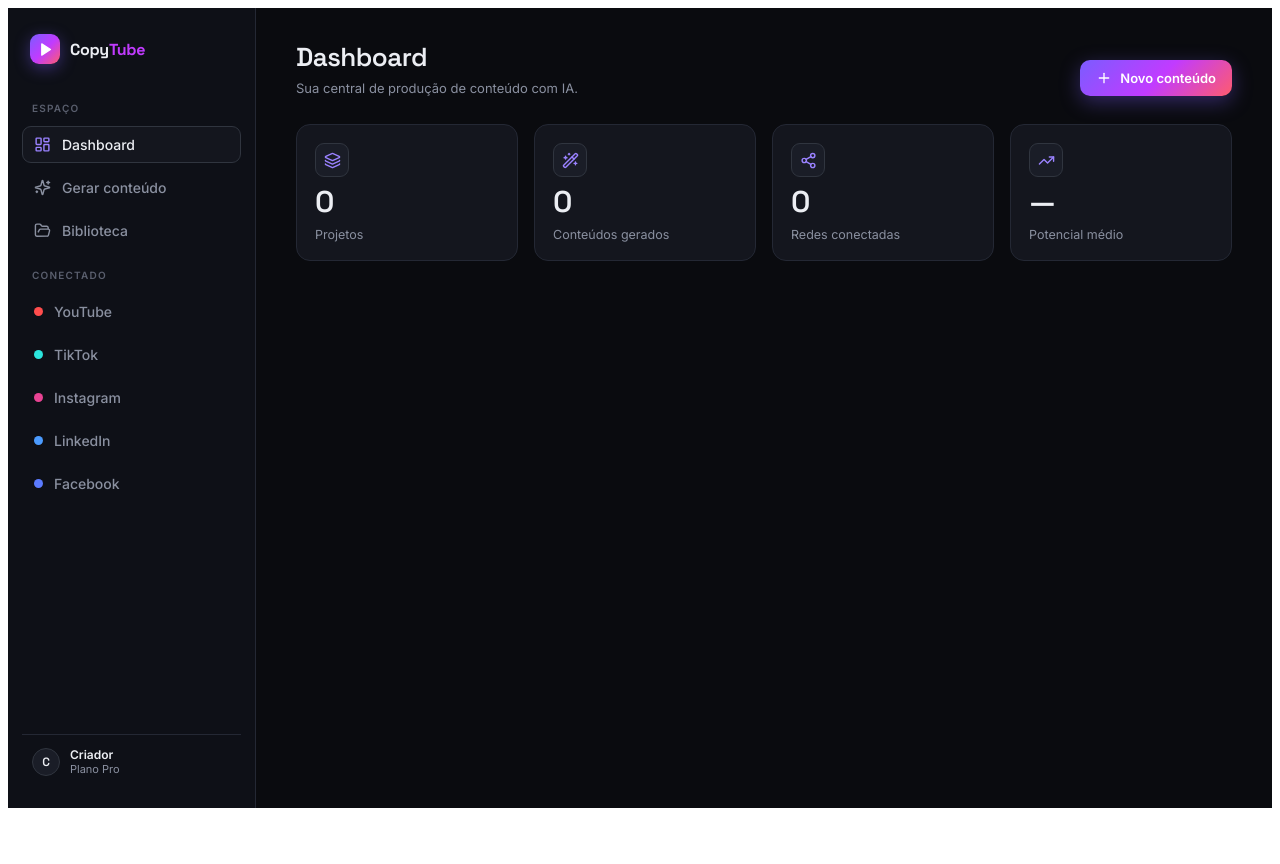
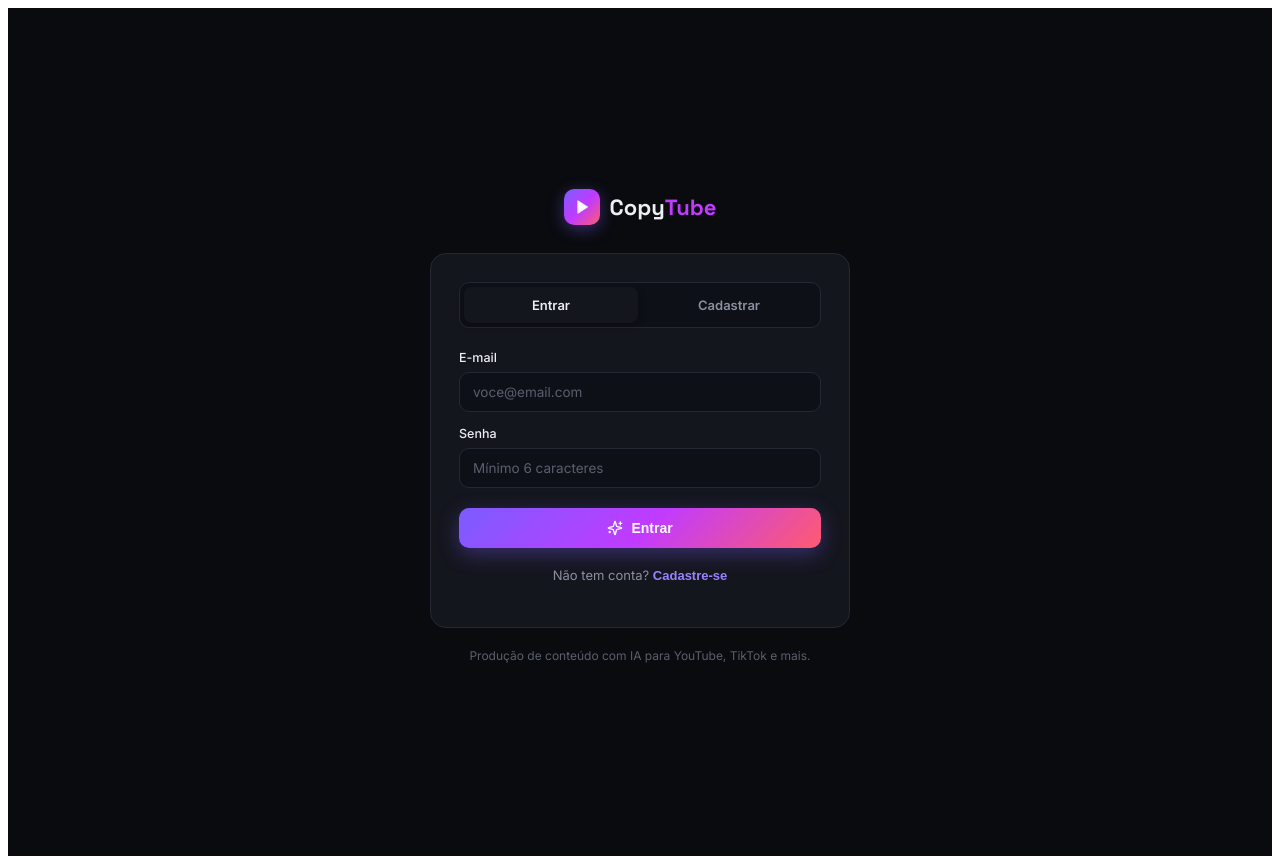
Before and after one commit to abarakus11/copytube, a React (Vite) app: page / in a window 1280 px wide. Before the commit the page ends 816 px from the top, so only its background shows below. Built offline with nearby package versions, Linux system fonts and the light colour scheme.

Commit message:
Atualizacao automatica CopyTube - 2026-06-16 18:05

```diff
--- /dev/null
+++ b/src/App.jsx
@@ -0,0 +1,22 @@
+import { useState } from "react";
+import { getSession, logout } from "./auth.js";
+import AuthPage from "./AuthPage.jsx";
+import CopyTube from "./CopyTube.jsx";
+
+export default function App() {
+  const [session, setSession] = useState(getSession);
+
+  if (!session) {
+    return <AuthPage onAuth={() => setSession(getSession())} />;
+  }
+
+  return (
+    <CopyTube
+      user={session}
+      onLogout={() => {
+        logout();
+        setSession(null);
+      }}
+    />
+  );
+}
--- /dev/null
+++ b/src/AuthPage.jsx
@@ -0,0 +1,142 @@
+import { useState } from "react";
+import { Play, Sparkles, Loader2, AlertTriangle } from "lucide-react";
+import { login, register } from "./auth.js";
+
+const AUTH_STYLE = `
+@import url('https://fonts.googleapis.com/css2?family=Space+Grotesk:wght@400;500;600;700&family=Inter:wght@400;450;500;600&display=swap');
+.ct-auth-root{
+  --bg:#0A0B0F;--surface:#14161E;--border:#242834;--border2:#30353F;
+  --text:#ECEEF3;--muted:#8A90A0;--faint:#5A5F6E;
+  --violet:#7B5CFF;--mag:#C13BFF;--coral:#FF5B6E;--green:#2ed573;
+  --grad:linear-gradient(135deg,#7B5CFF 0%,#C13BFF 52%,#FF5B6E 100%);
+  --disp:'Space Grotesk',sans-serif;--body:'Inter',sans-serif;
+  min-height:100vh;background:var(--bg);color:var(--text);font-family:var(--body);
+  display:grid;place-items:center;padding:24px;
+}
+.ct-auth-root *{box-sizing:border-box}
+.ct-auth-wrap{width:100%;max-width:420px}
+.ct-auth-brand{display:flex;align-items:center;gap:10px;justify-content:center;margin-bottom:28px}
+.ct-auth-mark{width:36px;height:36px;border-radius:10px;background:var(--grad);display:grid;place-items:center;box-shadow:0 4px 16px rgba(123,92,255,.4)}
+.ct-auth-brand b{font-family:var(--disp);font-size:22px;font-weight:700}
+.ct-auth-brand span{color:var(--mag)}
+.ct-auth-card{background:var(--surface);border:1px solid var(--border);border-radius:16px;padding:28px}
+.ct-auth-tabs{display:flex;gap:4px;background:#0E1017;border:1px solid var(--border);border-radius:10px;padding:4px;margin-bottom:22px}
+.ct-auth-tab{flex:1;text-align:center;padding:10px;border-radius:8px;font-size:13px;font-weight:600;color:var(--muted);cursor:pointer;transition:.15s}
+.ct-auth-tab.on{color:var(--text);background:var(--surface);box-shadow:0 2px 8px rgba(0,0,0,.25)}
+.ct-auth-field{display:flex;flex-direction:column;gap:7px;margin-bottom:14px}
+.ct-auth-field label{font-size:12.5px;font-weight:500;color:var(--text)}
+.ct-auth-input{background:#0E1017;border:1px solid var(--border);border-radius:10px;padding:11px 13px;color:var(--text);font-family:var(--body);font-size:13.5px;width:100%;transition:.15s}
+.ct-auth-input:focus{outline:none;border-color:var(--violet);box-shadow:0 0 0 3px rgba(123,92,255,.15)}
+.ct-auth-input::placeholder{color:var(--faint)}
+.ct-auth-btn{width:100%;display:inline-flex;align-items:center;justify-content:center;gap:8px;padding:12px;border-radius:10px;font-weight:600;font-size:14px;cursor:pointer;border:none;background:var(--grad);color:#fff;box-shadow:0 6px 20px rgba(123,92,255,.35);margin-top:6px}
+.ct-auth-btn:disabled{opacity:.55;cursor:not-allowed}
+.ct-auth-err{display:flex;align-items:center;gap:8px;padding:10px 12px;border-radius:10px;background:rgba(255,91,110,.1);border:1px solid rgba(255,91,110,.3);color:#ffb3bc;font-size:13px;margin-bottom:14px}
+.ct-auth-sub{text-align:center;color:var(--muted);font-size:13px;margin-top:18px;line-height:1.5}
+.ct-auth-sub button{background:none;border:none;color:var(--violet2,#9A82FF);font-weight:600;cursor:pointer;padding:0;font-size:13px}
+.ct-auth-hint{text-align:center;color:var(--faint);font-size:12px;margin-top:20px}
+`;
+
+export default function AuthPage({ onAuth }) {
+  const [mode, setMode] = useState("login");
+  const [name, setName] = useState("");
+  const [email, setEmail] = useState("");
+  const [password, setPassword] = useState("");
+  const [confirm, setConfirm] = useState("");
+  const [error, setError] = useState("");
+  const [loading, setLoading] = useState(false);
+
+  const switchMode = (next) => {
+    setMode(next);
+    setError("");
+    setConfirm("");
+  };
+
+  const submit = async (e) => {
+    e.preventDefault();
+    setError("");
+    setLoading(true);
+    try {
+      if (mode === "signup") {
+        if (password !== confirm) throw new Error("As senhas não coincidem");
+        await register({ name, email, password });
+      } else {
+        await login({ email, password });
+      }
+      onAuth();
+    } catch (err) {
+      setError(err.message || "Não foi possível continuar");
+    } finally {
+      setLoading(false);
+    }
+  };
+
+  return (
+    <div className="ct-auth-root">
+      <style>{AUTH_STYLE}</style>
+      <div className="ct-auth-wrap">
+        <div className="ct-auth-brand">
+          <div className="ct-auth-mark"><Play size={16} fill="#fff" /></div>
+          <b>Copy<span>Tube</span></b>
+        </div>
+
+        <div className="ct-auth-card">
+          <div className="ct-auth-tabs">
+            <div className={`ct-auth-tab ${mode === "login" ? "on" : ""}`} onClick={() => switchMode("login")}>
+              Entrar
+            </div>
+            <div className={`ct-auth-tab ${mode === "signup" ? "on" : ""}`} onClick={() => switchMode("signup")}>
+              Cadastrar
+            </div>
+          </div>
+
+          <form onSubmit={submit}>
+            {error && (
+              <div className="ct-auth-err">
+                <AlertTriangle size={15} /> {error}
+              </div>
+            )}
+
+            {mode === "signup" && (
+              <div className="ct-auth-field">
+                <label>Nome</label>
+                <input className="ct-auth-input" value={name} onChange={(e) => setName(e.target.value)} placeholder="Seu nome" required />
+              </div>
+            )}
+
+            <div className="ct-auth-field">
+              <label>E-mail</label>
+              <input className="ct-auth-input" type="email" value={email} onChange={(e) => setEmail(e.target.value)} placeholder="voce@email.com" required />
+            </div>
+
+            <div className="ct-auth-field">
+              <label>Senha</label>
+              <input className="ct-auth-input" type="password" value={password} onChange={(e) => setPassword(e.target.value)} placeholder="Mínimo 6 caracteres" required minLength={6} />
+            </div>
+
+            {mode === "signup" && (
+              <div className="ct-auth-field">
+                <label>Confirmar senha</label>
+                <input className="ct-auth-input" type="password" value={confirm} onChange={(e) => setConfirm(e.target.value)} placeholder="Repita a senha" required minLength={6} />
+              </div>
+            )}
+
+            <button className="ct-auth-btn" type="submit" disabled={loading}>
+              {loading ? <Loader2 size={16} className="ct-spin" style={{ animation: "spin 1s linear infinite" }} /> : <Sparkles size={16} />}
+              {mode === "login" ? "Entrar" : "Criar conta"}
+            </button>
+          </form>
+
+          <p className="ct-auth-sub">
+            {mode === "login" ? (
+              <>Não tem conta? <button type="button" onClick={() => switchMode("signup")}>Cadastre-se</button></>
+            ) : (
+              <>Já tem conta? <button type="button" onClick={() => switchMode("login")}>Fazer login</button></>
+            )}
+          </p>
+        </div>
+
+        <p className="ct-auth-hint">Produção de conteúdo com IA para YouTube, TikTok e mais.</p>
+      </div>
+    </div>
+  );
+}
--- a/src/CopyTube.jsx
+++ b/src/CopyTube.jsx
@@ -3,8 +3,9 @@ import {
   LayoutDashboard, Sparkles, FolderOpen, Play, Hash, FileText, Type,
   Share2, Copy, Download, Trash2, Plus, Loader2, Check, X, Clock,
   Target, Users, Gamepad2, Tag, TrendingUp, MousePointerClick, Radio,
-  ChevronRight, Layers, Wand2, AlertTriangle
+  ChevronRight, Layers, Wand2, AlertTriangle, LogOut
 } from "lucide-react";
+import { projectsKey } from "./auth.js";
 
 /* ------------------------------------------------------------------ */
 /*  Theme                                                             */
@@ -39,7 +40,10 @@ const STYLE = `
 .ct-nav.on{color:var(--text);background:var(--surface);border-color:var(--border2)}
 .ct-nav.on svg{color:var(--violet2)}
 .ct-side-foot{margin-top:auto;padding:12px 10px;border-top:1px solid var(--border);display:flex;align-items:center;gap:10px;color:var(--muted);font-size:12px}
-.ct-avatar{width:28px;height:28px;border-radius:50%;background:var(--surface2);border:1px solid var(--border2);display:grid;place-items:center;font-family:var(--disp);font-weight:600;color:var(--text)}
+.ct-avatar{width:28px;height:28px;border-radius:50%;background:var(--surface2);border:1px solid var(--border2);display:grid;place-items:center;font-family:var(--disp);font-weight:600;color:var(--text);flex-shrink:0}
+.ct-usermeta{flex:1;min-width:0}
+.ct-usermeta b{display:block;color:var(--text);font-weight:600;font-size:12.5px}
+.ct-usermeta small{display:block;color:var(--muted);font-size:11px;overflow:hidden;text-overflow:ellipsis;white-space:nowrap}
 
 /* main */
 .ct-main{padding:32px 40px 60px;max-width:1180px;width:100%}
@@ -160,11 +164,10 @@ const PLATFORMS = [
   { id: "facebook", label: "Facebook", color: "#5B7BFF" },
 ];
 const PLAT = Object.fromEntries(PLATFORMS.map((p) => [p.id, p]));
-const STORAGE_KEY = "copytube-projects";
 
-function loadProjects() {
+function loadProjects(userId) {
   try {
-    const raw = localStorage.getItem(STORAGE_KEY);
+    const raw = localStorage.getItem(projectsKey(userId));
     return raw ? JSON.parse(raw) : [];
   } catch {
     return [];
@@ -482,16 +485,16 @@ function download(name, text) {
 /* ------------------------------------------------------------------ */
 /*  App                                                               */
 /* ------------------------------------------------------------------ */
-export default function CopyTube() {
+export default function CopyTube({ user, onLogout }) {
   const [view, setView] = useState("dashboard");
-  const [projects, setProjects] = useState(loadProjects);
+  const [projects, setProjects] = useState(() => loadProjects(user.id));
   const [activeId, setActiveId] = useState(null);
   const [toast, setToast] = useState("");
   const toastT = useRef(null);
 
   useEffect(() => {
-    localStorage.setItem(STORAGE_KEY, JSON.stringify(projects));
-  }, [projects]);
+    localStorage.setItem(projectsKey(user.id), JSON.stringify(projects));
+  }, [projects, user.id]);
 
   const ping = (msg) => {
     setToast(msg);
@@ -544,8 +547,14 @@ export default function CopyTube() {
             </div>
           ))}
           <div className="ct-side-foot">
-            <div className="ct-avatar">C</div>
-            <div><div style={{ color: "var(--text)", fontWeight: 600 }}>Criador</div><div style={{ fontSize: 11 }}>Plano Pro</div></div>
+            <div className="ct-avatar">{(user.name || "C").charAt(0).toUpperCase()}</div>
+            <div className="ct-usermeta">
+              <b>{user.name}</b>
+              <small>{user.email}</small>
+            </div>
+            <button className="ct-icobtn" type="button" onClick={onLogout} title="Sair">
+              <LogOut size={15} />
+            </button>
           </div>
         </aside>
 
@@ -554,6 +563,7 @@ export default function CopyTube() {
           {view === "dashboard" && <Dashboard stats={stats} onNew={() => setView("generator")} />}
           {view === "generator" && (
             <Generator
+              ping={ping}
               onDone={(proj) => {
                 setProjects((ps) => [proj, ...ps]);
                 setActiveId(proj.id);
@@ -600,7 +610,7 @@ function Dashboard({ stats, onNew }) {
 }
 
 /* ----------------------------- Generator --------------------------- */
-function Generator({ onDone }) {
+function Generator({ onDone, ping }) {
   const [f, setF] = useState({
     titulo: "",
     tema: "",
--- /dev/null
+++ b/src/auth.js
@@ -0,0 +1,72 @@
+const USERS_KEY = "copytube-users";
+const SESSION_KEY = "copytube-session";
+
+async function hashPassword(password) {
+  const buf = await crypto.subtle.digest("SHA-256", new TextEncoder().encode(password));
+  return Array.from(new Uint8Array(buf))
+    .map((b) => b.toString(16).padStart(2, "0"))
+    .join("");
+}
+
+function loadUsers() {
+  try {
+    return JSON.parse(localStorage.getItem(USERS_KEY) || "[]");
+  } catch {
+    return [];
+  }
+}
+
+function saveUsers(users) {
+  localStorage.setItem(USERS_KEY, JSON.stringify(users));
+}
+
+export function getSession() {
+  try {
+    const raw = localStorage.getItem(SESSION_KEY);
+    return raw ? JSON.parse(raw) : null;
+  } catch {
+    return null;
+  }
+}
+
+export async function register({ name, email, password }) {
+  const users = loadUsers();
+  const mail = email.trim().toLowerCase();
+  if (!name.trim()) throw new Error("Informe seu nome");
+  if (!mail.includes("@")) throw new Error("E-mail inválido");
+  if (password.length < 6) throw new Error("Senha deve ter pelo menos 6 caracteres");
+  if (users.some((u) => u.email === mail)) throw new Error("E-mail já cadastrado");
+
+  const user = {
+    id: "u" + Date.now(),
+    name: name.trim(),
+    email: mail,
+    passwordHash: await hashPassword(password),
+    createdAt: Date.now(),
+  };
+  users.push(user);
+  saveUsers(users);
+
+  const session = { id: user.id, name: user.name, email: user.email };
+  localStorage.setItem(SESSION_KEY, JSON.stringify(session));
+  return session;
+}
+
+export async function login({ email, password }) {
+  const mail = email.trim().toLowerCase();
+  const hash = await hashPassword(password);
+  const user = loadUsers().find((u) => u.email === mail && u.passwordHash === hash);
+  if (!user) throw new Error("E-mail ou senha incorretos");
+
+  const session = { id: user.id, name: user.name, email: user.email };
+  localStorage.setItem(SESSION_KEY, JSON.stringify(session));
+  return session;
+}
+
+export function logout() {
+  localStorage.removeItem(SESSION_KEY);
+}
+
+export function projectsKey(userId) {
+  return `copytube-projects-${userId}`;
+}
--- a/src/main.jsx
+++ b/src/main.jsx
@@ -1,9 +1,9 @@
 import { StrictMode } from "react";
 import { createRoot } from "react-dom/client";
-import CopyTube from "./CopyTube.jsx";
+import App from "./App.jsx";
 
 createRoot(document.getElementById("root")).render(
   <StrictMode>
-    <CopyTube />
+    <App />
   </StrictMode>
 );
```
